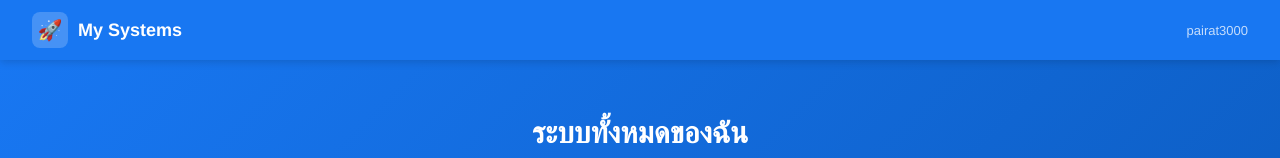
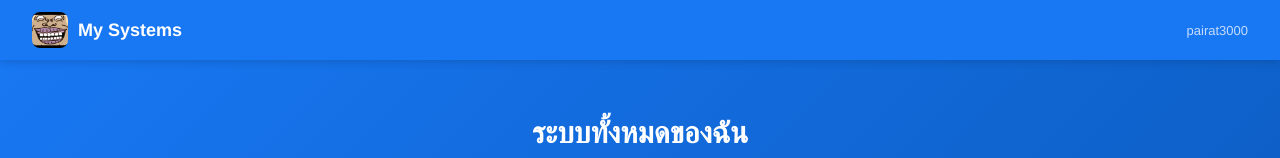
Before and after one commit to pairat3000/pairat3000.github.io, a plain HTML site: page index.html in a window 1280 px wide. Shown: the top 158 px of the page. Drawn offline with Linux system fonts and the light colour scheme.

Commit message:
Update index.html

```diff
--- a/index.html
+++ b/index.html
@@ -39,10 +39,11 @@
     footer { text-align: center; padding: 24px; font-size: 12px; color: var(--muted); border-top: 1px solid var(--border); }
     footer a { color: var(--primary); text-decoration: none; font-weight: 600; }
   </style>
+    <link rel="icon" href="logo.png" type="image/png">
 </head>
 <body>
   <header>
-    <div class="logo"><div class="logo-icon">🚀</div><h1>My Systems</h1></div>
+    <div class="logo"><div class="logo-icon"><img src="logo.png" style="width:36px;height:36px;border-radius:8px;object-fit:cover;"></div><h1>My Systems</h1></div>
     <span class="header-sub">pairat3000</span>
   </header>
   <div class="hero">
```
